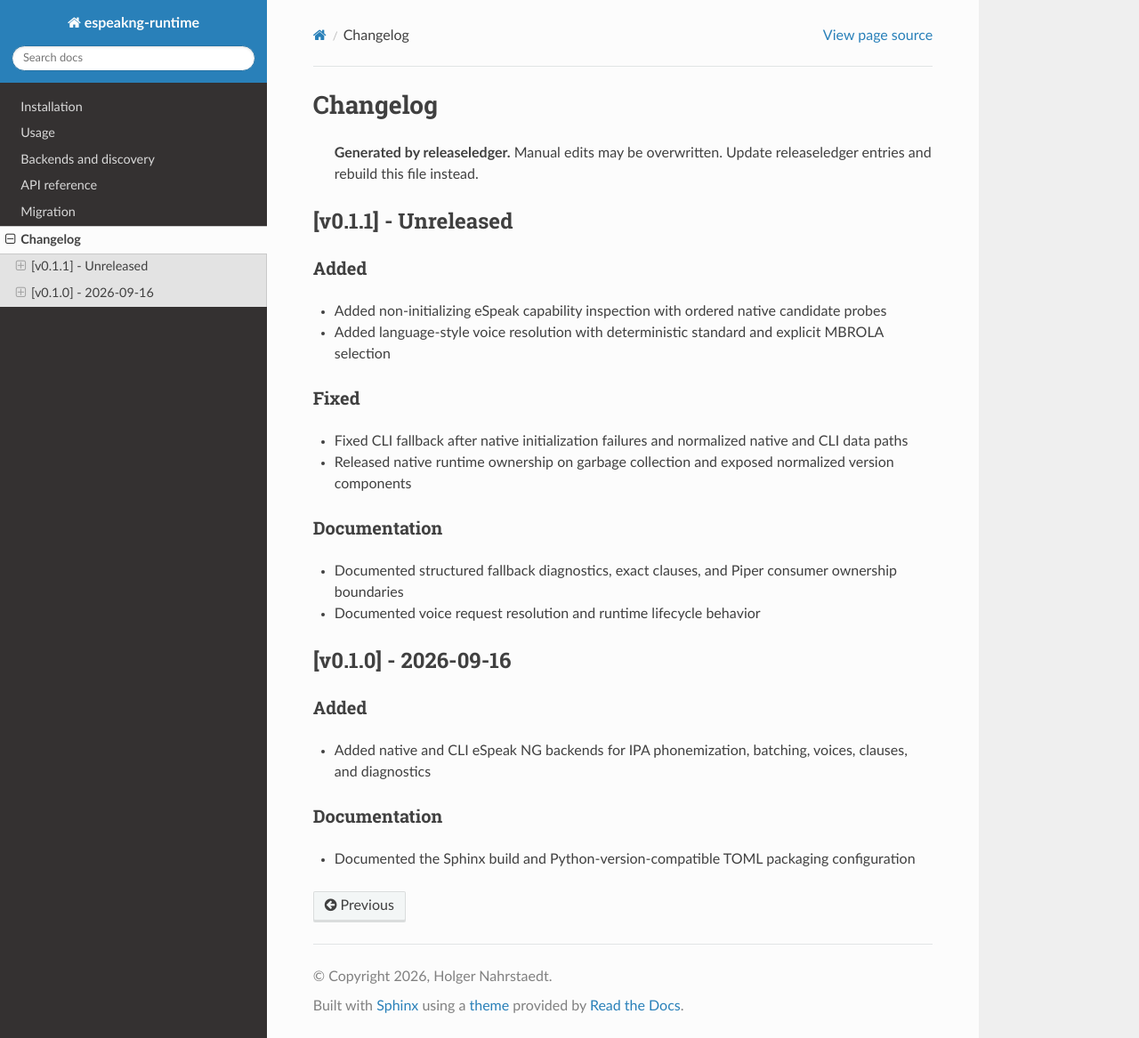
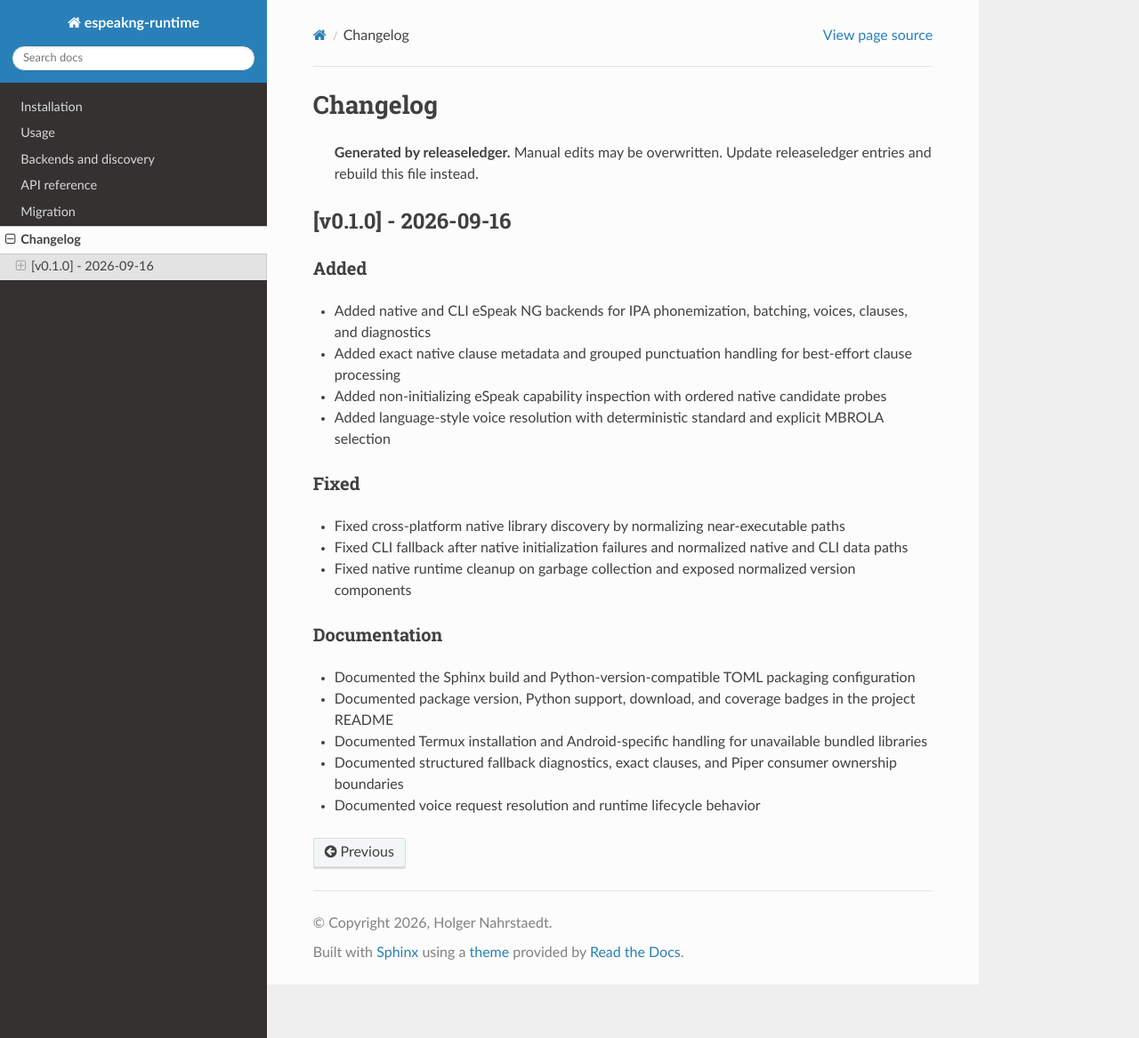
Before and after one commit to buchwandler/espeakng-runtime, a Sphinx documentation site: the page built from docs/changelog.md, in a window 1280 px wide and 1167 px high. Shown: the whole window at 89% size. Built offline with Sphinx 7.4.7 and the Read the Docs theme 3.1.0, drawn with Linux system fonts in a browser that asks for light colours.

Commit message:
doc: changelog

```diff
--- a/docs/changelog.md
+++ b/docs/changelog.md
@@ -1,36 +1,28 @@
 # Changelog
 
 > **Generated by releaseledger.** Manual edits may be overwritten. Update releaseledger entries and rebuild this file instead.
-
-## [v0.1.1] - Unreleased
-
-### Added
-
-- Added non-initializing eSpeak capability inspection with ordered native candidate probes
-- Added language-style voice resolution with deterministic standard and explicit MBROLA selection
-
-### Fixed
-
-- Fixed CLI fallback after native initialization failures and normalized native and CLI data paths
-- Released native runtime ownership on garbage collection and exposed normalized version components
-
-### Documentation
-
-- Documented structured fallback diagnostics, exact clauses, and Piper consumer ownership boundaries
-- Documented voice request resolution and runtime lifecycle behavior
-
-<!-- generated by releaseledger -->
 
 ## [v0.1.0] - 2026-09-16
 
 ### Added
 
 - Added native and CLI eSpeak NG backends for IPA phonemization, batching, voices, clauses, and diagnostics
+- Added exact native clause metadata and grouped punctuation handling for best-effort clause processing
+- Added non-initializing eSpeak capability inspection with ordered native candidate probes
+- Added language-style voice resolution with deterministic standard and explicit MBROLA selection
+
+### Fixed
+
+- Fixed cross-platform native library discovery by normalizing near-executable paths
+- Fixed CLI fallback after native initialization failures and normalized native and CLI data paths
+- Fixed native runtime cleanup on garbage collection and exposed normalized version components
 
 ### Documentation
 
 - Documented the Sphinx build and Python-version-compatible TOML packaging configuration
+- Documented package version, Python support, download, and coverage badges in the project README
+- Documented Termux installation and Android-specific handling for unavailable bundled libraries
+- Documented structured fallback diagnostics, exact clauses, and Piper consumer ownership boundaries
+- Documented voice request resolution and runtime lifecycle behavior
 
 <!-- generated by releaseledger -->
-
-<!-- releaseledger:generated-file -->
```
Also changed, not shown: .ledger/releaseledger/data/ledgers/main/releases/v0.1.0/entries/entry-0004.md (added), .ledger/releaseledger/data/ledgers/main/releases/v0.1.0/entries/entry-0005.md (added), .ledger/releaseledger/data/ledgers/main/releases/v0.1.0/entries/entry-0006.md (added), .ledger/releaseledger/data/ledgers/main/releases/v0.1.0/entries/entry-0007.md (added), .ledger/releaseledger/data/ledgers/main/releases/v0.1.0/entries/entry-0008.md (added), .ledger/releaseledger/data/ledgers/main/releases/v0.1.0/entries/entry-0009.md (added), .ledger/releaseledger/data/ledgers/main/releases/v0.1.0/entries/entry-0010.md (added), .ledger/releaseledger/data/ledgers/main/releases/v0.1.0/entries/entry-0011.md (added), .ledger/releaseledger/data/ledgers/main/releases/v0.1.0/entries/entry-0012.md (added), .ledger/releaseledger/data/ledgers/main/releases/v0.1.0/entries/entry-0013.md (added), .ledger/releaseledger/data/ledgers/main/releases/v0.1.0/entries/entry-0014.md (added), .ledger/releaseledger/data/ledgers/main/releases/v0.1.0/release.md, .ledger/releaseledger/data/ledgers/main/releases/v0.1.1/release.md, 2 other files.
